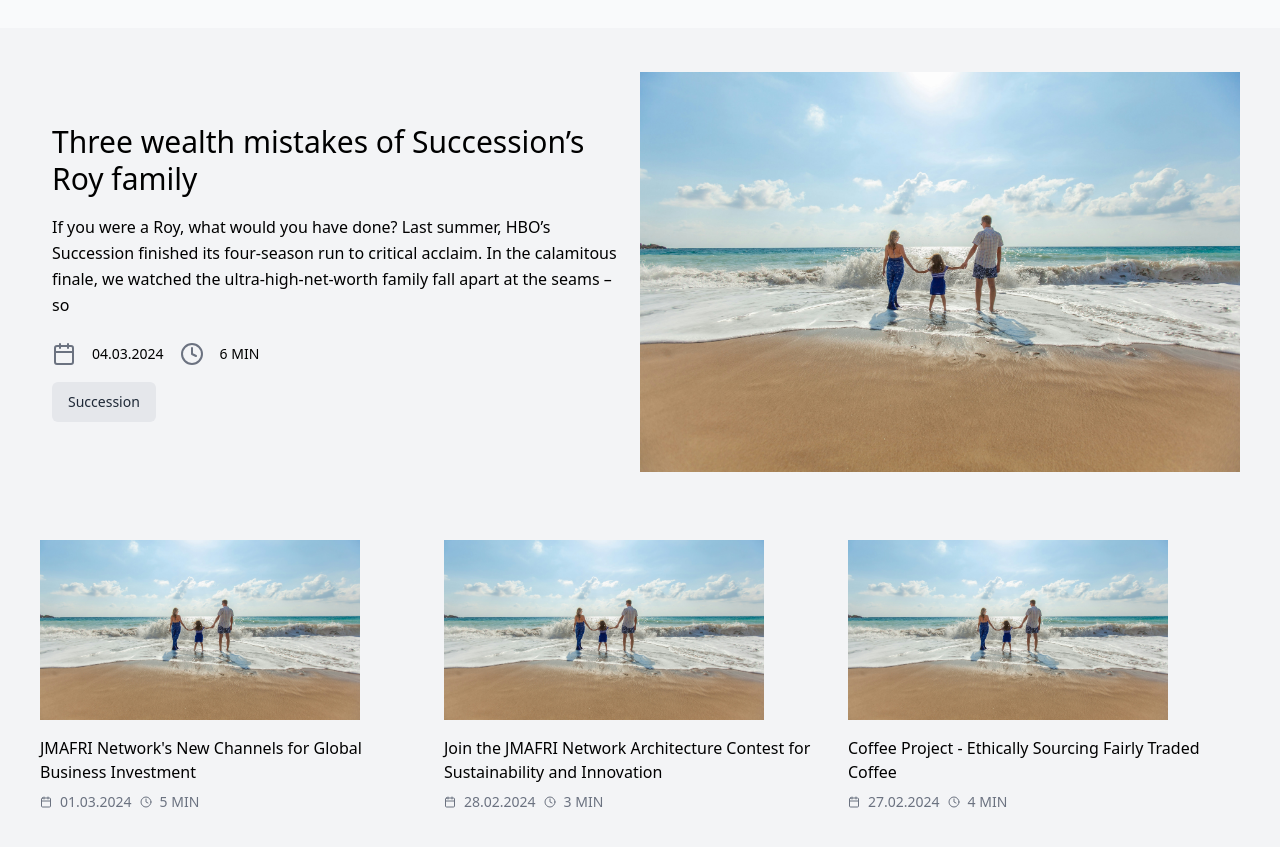
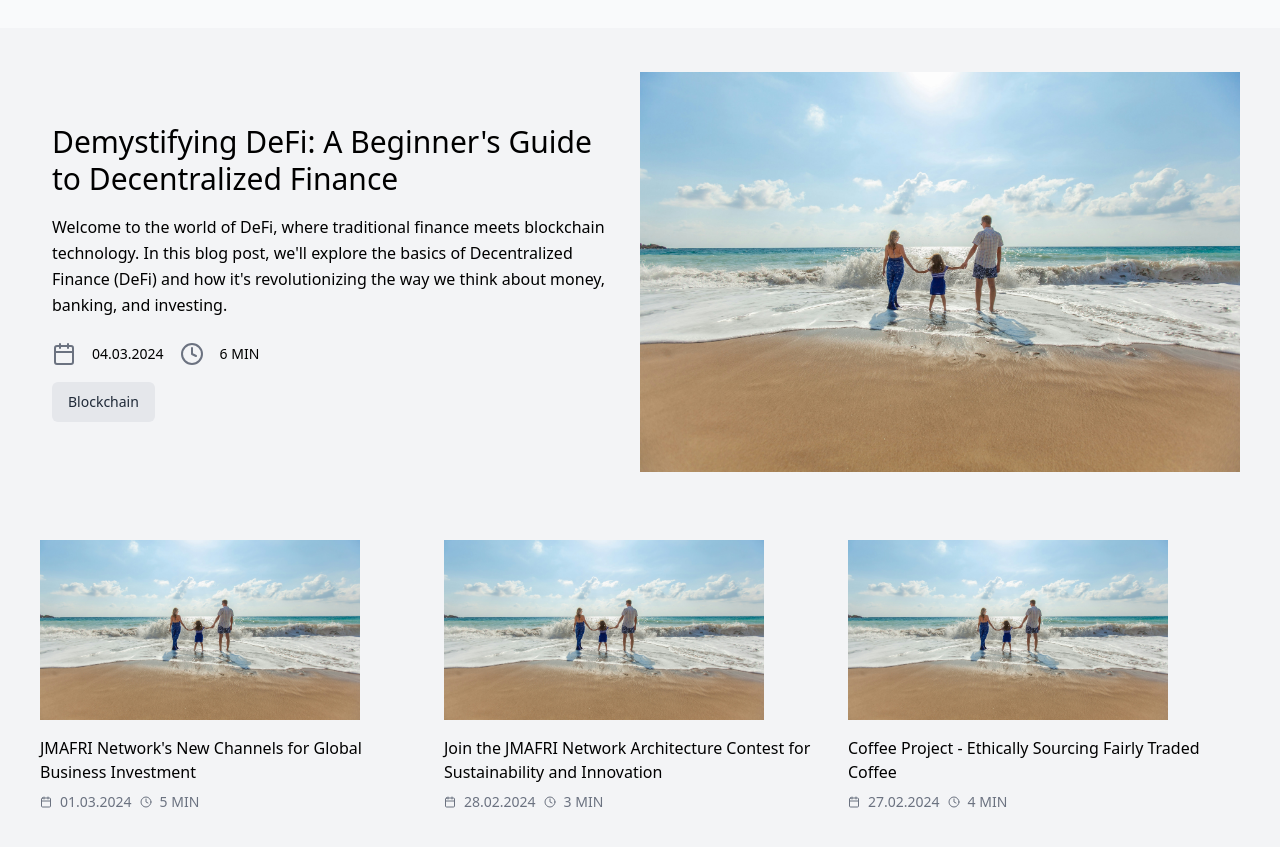
Before and after one commit to Okware-L/jm, a Next.js app: page / in a window 1280 px wide. Shown: the part 2080-2927 px from the top of the page. Built offline with nearby package versions, Linux system fonts and the light colour scheme.

Commit message:
&#39; corrections

```diff
--- a/components/Insight.jsx
+++ b/components/Insight.jsx
@@ -7,11 +7,11 @@ export default function Insight() {
     <div className="px-4 sm:px-6 lg:px-8 bg-gray-100 text-black py-5 pt-11 font-extralight">
       <div className="flex flex-col lg:flex-row justify-between items-start lg:items-center">
         <div className="lg:w-1/2 p-5">
-          <h2 className="text-3xl font-normal leading-tight">Three wealth mistakes of Succession’s Roy family</h2>
+          <h2 className="text-3xl font-normal leading-tight">Demystifying DeFi: A Beginner&#39;s Guide to Decentralized Finance</h2>
           <p className="mt-4 font-light text-base leading-relaxed">
-            If you were a Roy, what would you have done? Last summer, HBO’s Succession finished its four-season run to
-            critical acclaim. In the calamitous finale, we watched the ultra-high-net-worth family fall apart at the
-            seams – so
+          Welcome to the world of DeFi, where traditional finance meets blockchain technology.
+           In this blog post, we&#39;ll explore the basics of Decentralized Finance (DeFi) and how
+           it&#39;s revolutionizing the way we think about money, banking, and investing.
           </p>
           <div className="flex items-center space-x-4 mt-6">
             <CalendarIcon className="text-gray-500" />
@@ -19,7 +19,7 @@ export default function Insight() {
             <ClockIcon className="text-gray-500" />
             <span className="text-sm">6 MIN</span>
           </div>
-          <Button className="mt-4 bg-gray-200 text-gray-800">Succession</Button>
+          <Button className="mt-4 bg-gray-200 text-gray-800">Blockchain</Button>
         </div>
         <div className="lg:w-1/2 mt-8 lg:mt-0">
           <Image
```
